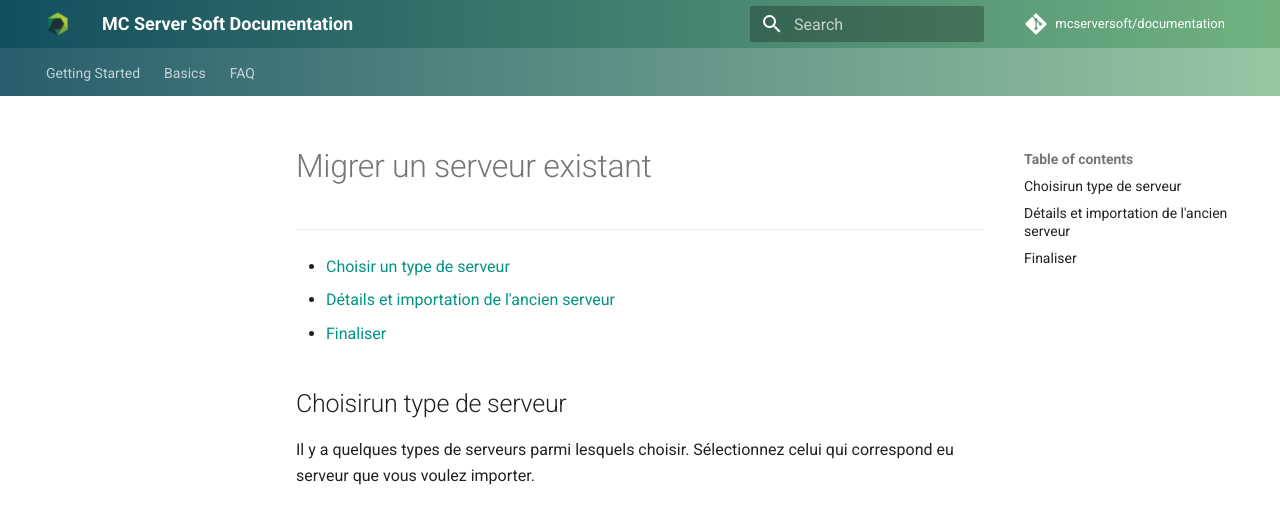
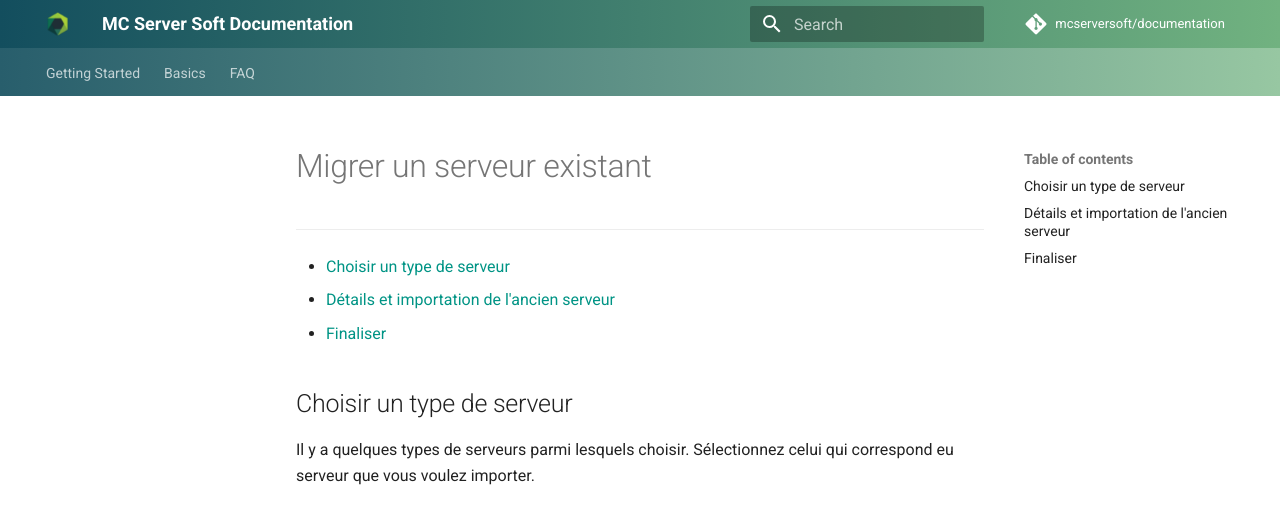
Before and after one commit to mcserversoft/documentation, an MkDocs documentation site: the page built from docs/migrer-un-serveur.md, in a window 1280 px wide and 900 px high. Shown: the top 507 px of the window. Built offline with MkDocs 1.6.1 and Material for MkDocs 9.7.7, drawn with Linux system fonts in a browser that asks for light colours; comment, search, counter and statistics services are not loaded.

Commit message:
Update migrer-un-serveur.md

```diff
--- a/docs/migrer-un-serveur.md
+++ b/docs/migrer-un-serveur.md
@@ -7,7 +7,7 @@
 *   [Finaliser](#wrapping-it-up)
 
 <a name="#choosing-a-server-type"></a>
-## Choisirun type de serveur
+## Choisir un type de serveur
 
 Il y a quelques types de serveurs parmi lesquels choisir. Sélectionnez celui qui correspond eu serveur que vous voulez importer.
 
```
